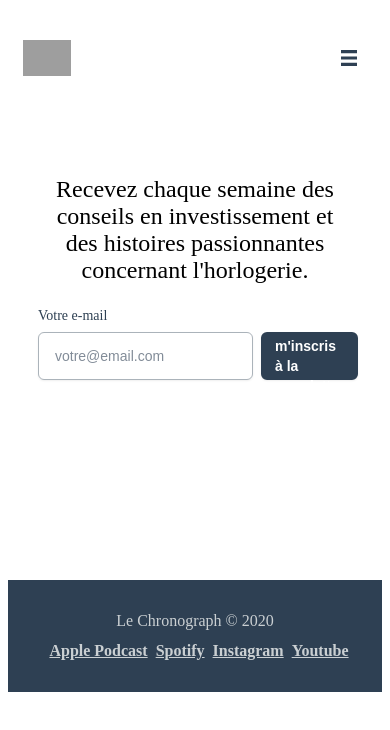
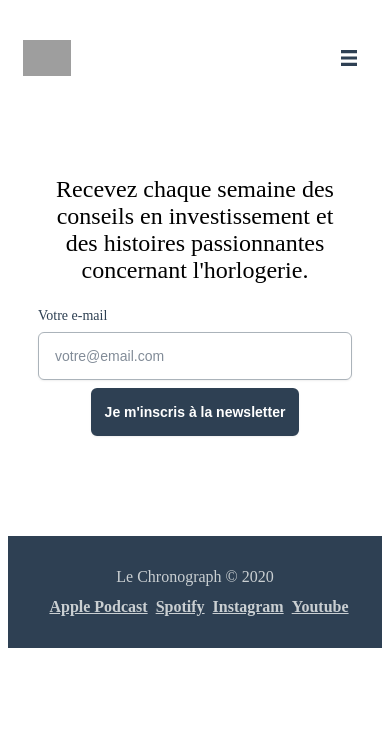
Before and after one commit to thanhtran0302/le-chronograph, a Next.js app: page /newsletter in a window 390 px wide. Shown: the top 730 px of the page. Built offline with nearby package versions, Linux system fonts and the light colour scheme; grey boxes are pictures that could not be loaded; a web font is replaced by a local one.

Commit message:
Single post content responsive

```diff
--- a/src/components/newsletterModalContent/NewsletterModalContent.styles.ts
+++ b/src/components/newsletterModalContent/NewsletterModalContent.styles.ts
@@ -1,4 +1,5 @@
 import styled from 'styled-components';
+import breakpoints from '../../constants/breakpoints';
 import colors from '../../constants/colors';
 import paragraphs from '../../constants/paragraphs';
 import spaces from '../../constants/spaces';
@@ -29,3 +30,26 @@ export const NewsletterTitle = styled.div`
   ${paragraphs.h3};
   text-align: center;
 `;
+
+export const ContentWrapper = styled.div`
+  width: 100%;
+
+  @media (min-width: ${breakpoints[960]}) {
+    display: flex;
+    align-items: flex-end;
+  }
+
+  button {
+    margin-left: ${spaces[8]};
+
+    @media (max-width: ${breakpoints[960]}) {
+      display: block;
+      margin: auto;
+      margin-top: ${spaces[8]};
+    }
+  }
+
+  @media (max-width: ${breakpoints[960]}) {
+    flex-direction: column;
+  }
+`;
--- a/src/components/newsletterModalContent/NewsletterModalContent.tsx
+++ b/src/components/newsletterModalContent/NewsletterModalContent.tsx
@@ -6,10 +6,12 @@ import {
   Layout,
   EmailError,
   EmailSuccess,
-  NewsletterTitle
+  NewsletterTitle,
+  ContentWrapper
 } from './NewsletterModalContent.styles';
 import Loader from '../loader/Loader';
 import { isEmail } from '../../utils/global';
+import { useMobileDevice } from '../../constants/responsive';
 
 enum QuantumState {
   TRUE,
@@ -19,6 +21,7 @@ enum QuantumState {
 
 const NewsletterModalContent: FC = () => {
   const { t }: UseTranslationResponse = useTranslation();
+  const isMobile: boolean = useMobileDevice();
   const [email, setEmail] = useState<string>('');
   const [isLoading, setLoading] = useState<boolean>(false);
   const [emailSubmit, setEmailSubmit] = useState<QuantumState>(
@@ -56,6 +59,7 @@ const NewsletterModalContent: FC = () => {
       {isLoading && <Loader text={t('savingEmail')} />}
       <NewsletterTitle>{t('receiveTips')}</NewsletterTitle>
       <Layout onSubmit={onSubmit}>
+        <ContentWrapper>
           <Input
             type={InputTypes.EMAIL}
             id={'email'}
@@ -70,6 +74,7 @@ const NewsletterModalContent: FC = () => {
             appearance={ButtonAppearance.PRIMARY}
             label={t('newsletterSignUp')}
           />
+        </ContentWrapper>
       </Layout>
       {emailSubmit === QuantumState.FALSE && (
         <EmailError>{t('invalidEmail')}</EmailError>
--- a/src/pages/_app.tsx
+++ b/src/pages/_app.tsx
@@ -42,8 +42,7 @@ const CustomApp: FC<AppProps> = ({ Component, pageProps }) => {
       <Container
         style={{
           paddingTop: spaces[32],
-          paddingBottom: spaces[100],
-          marginBottom: spaces[100]
+          paddingBottom: spaces[100]
         }}
       >
         <NavBar openModal={openModal} />
```
Also changed, not shown: src/components/singlePost/SinglePost.styles.ts (+28 -4 lines), src/components/singlePost/SinglePost.tsx (+4 -11 lines). Lines whose indentation alone changed are shown as unchanged.
